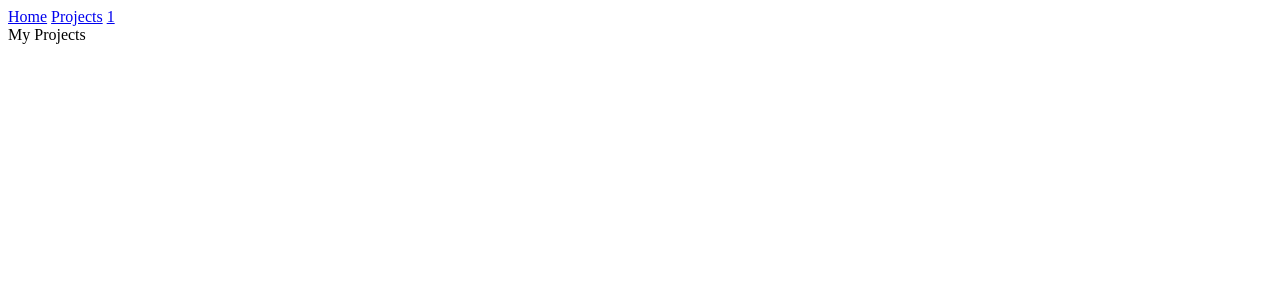
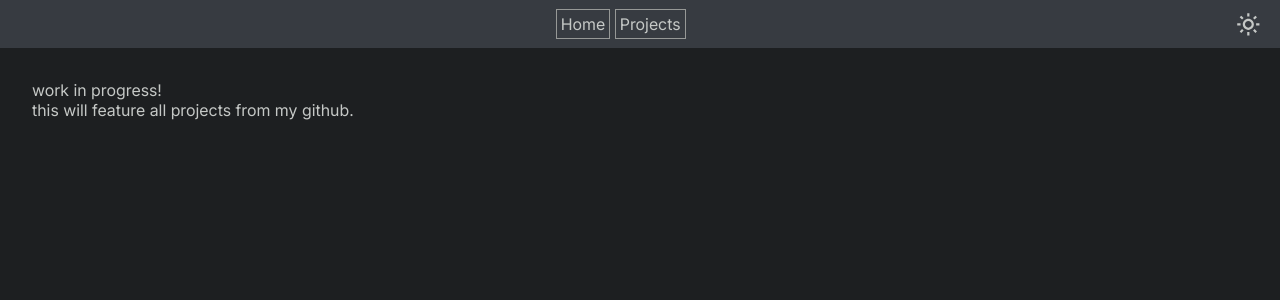
Before and after one commit to Panniku/panbread.github.io, a SvelteKit app: page /projects in a window 1280 px wide. Shown: the top 300 px of the page. Built offline with nearby package versions, Linux system fonts and the light colour scheme.

Commit message:
feat: add stuff

```diff
--- /dev/null
+++ b/src/app.css
@@ -0,0 +1,37 @@
+:root {
+  --color-fg: #4d4d4c;
+  --color-bg: #fafafa;
+  --color-header: #d6d6d6;
+  --color-selection: #d6d6d6;
+  --color-border: #8e908c;
+}
+
+:root .theme-dark {
+  --color-fg: #c5c8c6;
+  --color-bg: #1d1f21;
+  --color-header: #373b41;
+  --color-selection: #373b41;
+  --color-border: #969896;
+}
+
+@font-face {
+  font-family: "Inter";
+  src: url("./lib/assets/Inter-VariableFont_opsz,wght.ttf");
+}
+
+* {
+  transition: background-color 0.25s, color 0.25s;
+}
+
+::selection {
+  background-color: var(--color-selection);
+}
+
+body {
+  font-family: "Inter";
+}
+
+a {
+  color: var(--color-fg);
+  text-decoration: none;
+}
--- a/src/app.html
+++ b/src/app.html
@@ -6,7 +6,7 @@
 		<meta name="viewport" content="width=device-width, initial-scale=1" />
 		%sveltekit.head%
 	</head>
-	<body data-sveltekit-preload-data="hover">
+	<body data-sveltekit-preload-data="hover" class="theme-dark" >
 		<div style="display: contents">%sveltekit.body%</div>
 	</body>
 </html>
--- a/src/lib/header.svelte
+++ /dev/null
@@ -1,9 +0,0 @@
-<script>
-    import { base } from "$app/paths";
-</script>
-
-<nav>
-    <a href="{base}/">Home</a>
-    <a href="{base}/projects">Projects</a>
-    <a href="{base}/">1</a>
-</nav>
--- /dev/null
+++ b/src/routes/+layout.svelte
@@ -0,0 +1,90 @@
+<script>
+    import { base } from "$app/paths";
+    import '../app.css';
+
+    let { children } = $props();
+
+    let theme = "dark";
+    let isDark = $state(true);
+
+    const toggleTheme = () => {
+      window.document.body.classList.toggle("theme-dark");
+      isDark = !isDark
+    }
+
+</script>
+
+<main class="layoutRoot">
+    <nav class="header">
+        <div></div>
+        <div class="pages">
+          <a aria-label="Home" href="{base}/">Home</a>
+          <a aria-label="Projects" href="{base}/projects">Projects</a>
+        </div>
+        <button aria-label="Toggle Theme" class="toggleTheme" onclick={toggleTheme}>
+            {#if isDark == true}
+              <svg xmlns="http://www.w3.org/2000/svg" width="2em" height="2em" viewBox="0 0 24 24"><path fill="currentColor" d="M6.993 12c0 2.761 2.246 5.007 5.007 5.007s5.007-2.246 5.007-5.007S14.761 6.993 12 6.993S6.993 9.239 6.993 12M12 8.993c1.658 0 3.007 1.349 3.007 3.007S13.658 15.007 12 15.007S8.993 13.658 8.993 12S10.342 8.993 12 8.993M10.998 19h2v3h-2zm0-17h2v3h-2zm-9 9h3v2h-3zm17 0h3v2h-3zM4.219 18.363l2.12-2.122l1.415 1.414l-2.12 2.122zM16.24 6.344l2.122-2.122l1.414 1.414l-2.122 2.122zM6.342 7.759L4.22 5.637l1.415-1.414l2.12 2.122zm13.434 10.605l-1.414 1.414l-2.122-2.122l1.414-1.414z"/></svg>
+            {:else}
+              <svg xmlns="http://www.w3.org/2000/svg" width="2em" height="2em" viewBox="0 0 24 24"><path fill="currentColor" d="M20.742 13.045a8 8 0 0 1-2.077.271c-2.135 0-4.14-.83-5.646-2.336a8.03 8.03 0 0 1-2.064-7.723A1 1 0 0 0 9.73 2.034a10 10 0 0 0-4.489 2.582c-3.898 3.898-3.898 10.243 0 14.143a9.94 9.94 0 0 0 7.072 2.93a9.93 9.93 0 0 0 7.07-2.929a10 10 0 0 0 2.583-4.491a1 1 0 0 0-1.224-1.224m-2.772 4.301a7.95 7.95 0 0 1-5.656 2.343a7.95 7.95 0 0 1-5.658-2.344c-3.118-3.119-3.118-8.195 0-11.314a8 8 0 0 1 2.06-1.483a10.03 10.03 0 0 0 2.89 7.848a9.97 9.97 0 0 0 7.848 2.891a8 8 0 0 1-1.484 2.059"/></svg>
+            {/if}
+        </button>
+    </nav>
+
+    <div class="content">
+        {@render children()}
+    </div>
+</main>
+
+<style>
+
+:global(body) {
+  color: var(--color-fg);
+  background: var(--color-bg);
+  margin: 0;
+}
+
+:global(body.theme-dark) {
+  background-color: var(--color-bg);
+  color: var(--color-fg);
+}
+
+.layoutRoot {
+  width: 100%;
+  display: flex;
+  flex-direction: column;
+}
+
+.header {
+  height: 3em;
+  gap: 12px;
+  padding: 0 12px;
+  box-sizing: border-box;
+  display: flex;
+  flex-direction: row;
+  align-items: center;
+  justify-content: space-between;
+  background-color: var(--color-header);
+}
+
+.header a {
+  padding: 4px;
+  border: 1px solid var(--color-border);
+}
+
+.header .toggleTheme {
+  display: flex;
+  align-items: center;
+  background-color: transparent;
+  border: transparent;
+}
+
+.toggleTheme svg {
+  color: var(--color-fg);
+}
+
+.content {
+  height: 100%;
+  margin: 32px;
+}
+
+</style>
--- a/src/routes/projects/+page.svelte
+++ b/src/routes/projects/+page.svelte
@@ -1,6 +1,3 @@
-<script>
-    import Header from "$lib/header.svelte";
-</script>
-
-<Header></Header>
-My Projects
+work in progress!
+<br>
+this will feature all projects from my github.
```
Also changed, not shown: src/routes/+error.svelte (added, +7 -0 lines), src/routes/+page.svelte (+8 -11 lines), src/lib/assets/Inter-VariableFont_opsz,wght.ttf (added).
